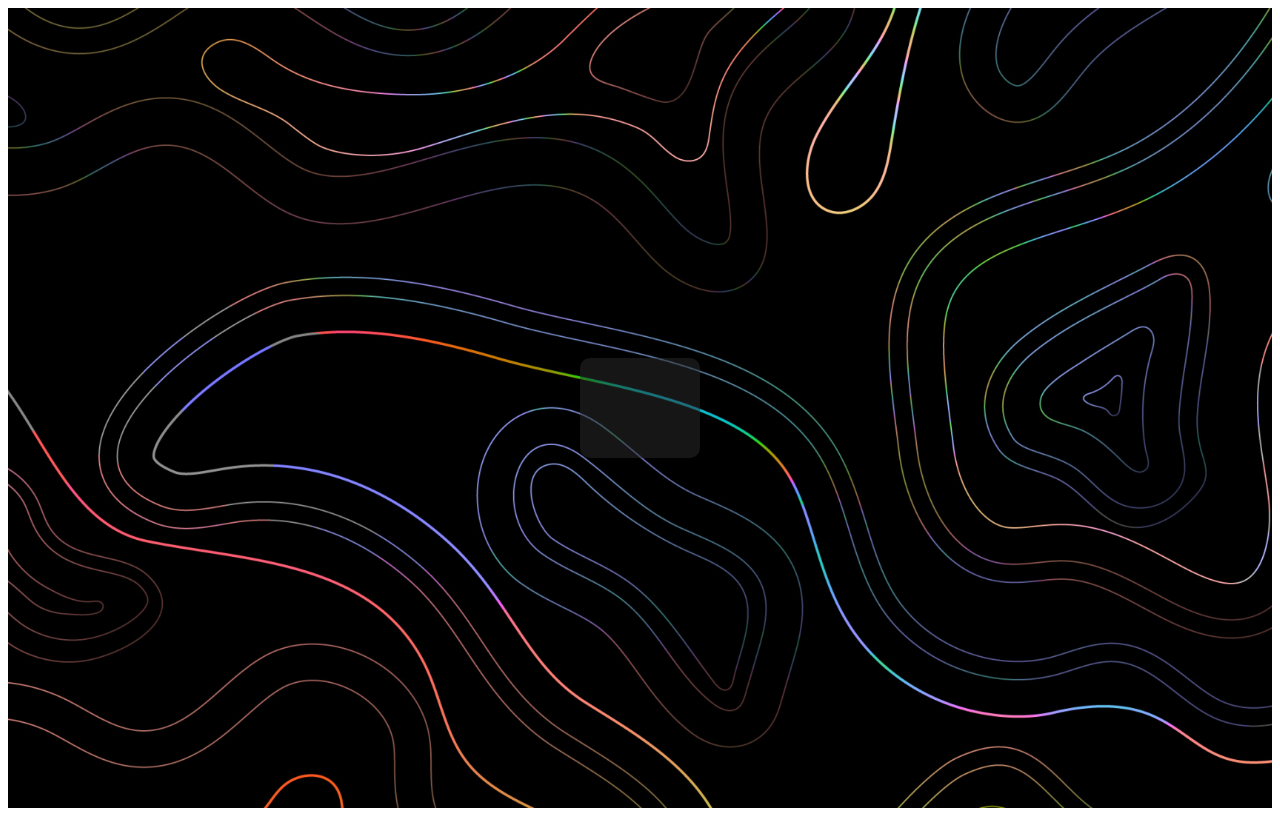
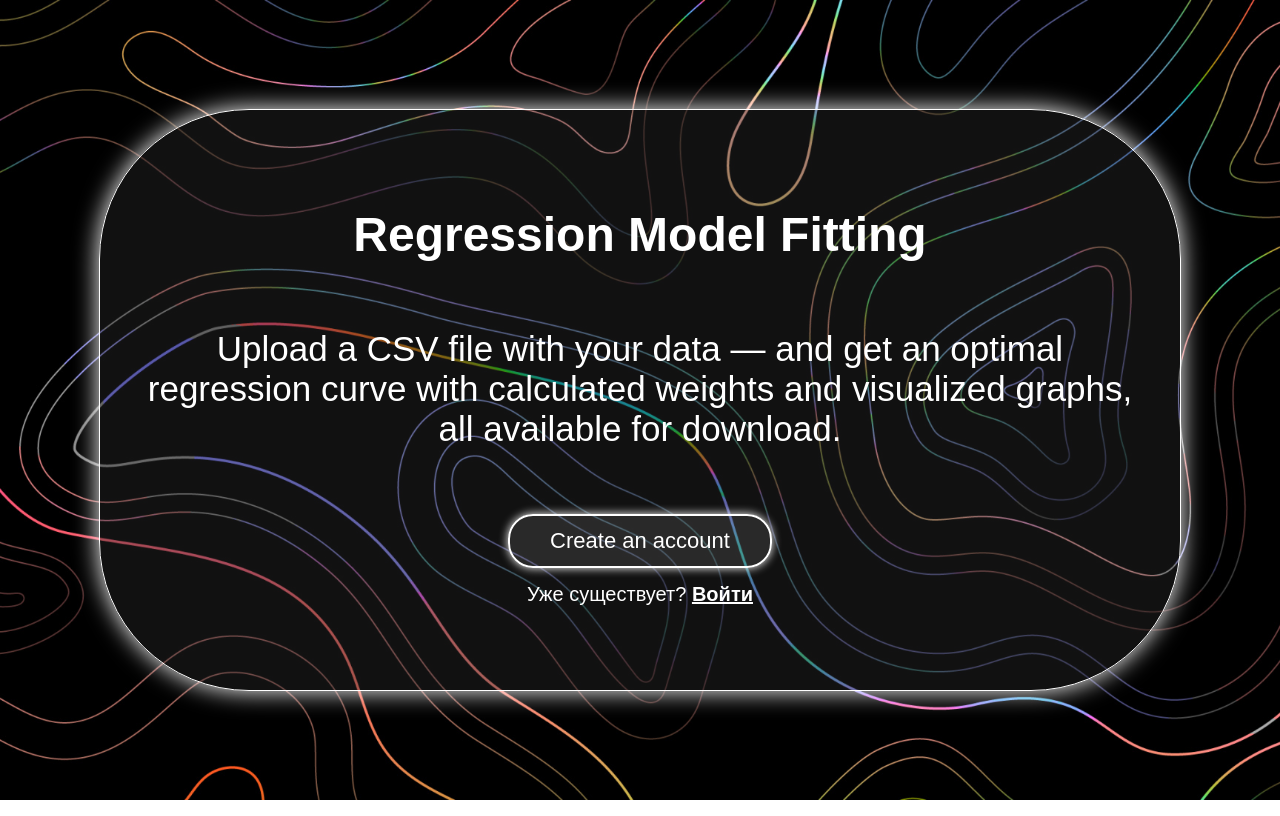
Before and after one commit to aver1ch/R2WithWebInterface, a React (Create React App) app in the folder frontend/web_interface/: page / in a window 1280 px wide. Built offline with nearby package versions, Linux system fonts and the light colour scheme.

Commit message:
доработки

```diff
--- a/frontend/web_interface/src/pages/Login.tsx
+++ /dev/null
@@ -1,17 +0,0 @@
-import React from 'react'
-import '../styles/App.css'
-type Props = {}
-
-const Login = (props: Props) => {
-  //let login = "сигмен"
-  //let password = "федя";
-  return (
-    <div className='background-main'>
-        <div className="container">
-            <div className="rectangle-black"></div>
-        </div>
-    </div>
-  )
-}
-
-export default Login;
--- /dev/null
+++ b/frontend/web_interface/src/pages/Welcome.tsx
@@ -0,0 +1,27 @@
+import React from 'react'
+import '../styles/App.css'
+
+const Login = () => {
+  return (
+    <div className='background-main'>
+      <div className="container">
+        <div className="rectangle-black">
+          <h1 className='header-main fade-in'>Regression Model Fitting</h1>
+          <p className='text-main-blacktheme fade-in fade-in-delay'>
+            Upload a CSV file with your data — and get an optimal regression curve with calculated weights and visualized graphs, all available for download.
+          </p>
+          <div className="button-wrapper fade-in fade-in-delay">
+  <button className="reg-button-black">Create an account</button>
+</div>
+
+          <p className="login-text fade-in fade-in-delay">
+            Уже существует?{' '}
+            <a href="#" className="login-link">Войти</a>
+          </p>
+        </div>
+      </div>
+    </div>
+  )
+}
+
+export default Login;
--- a/frontend/web_interface/src/router/routes.tsx
+++ b/frontend/web_interface/src/router/routes.tsx
@@ -1,6 +1,6 @@
 // src/router/routes.tsx
 import { RouteObject } from "react-router";
-import Login from '../pages/Login';
+import Login from '../pages/Welcome';
 import Register from '../pages/Register';
 
 export const routes: RouteObject[] = [
--- a/frontend/web_interface/src/styles/App.css
+++ b/frontend/web_interface/src/styles/App.css
@@ -1,20 +1,110 @@
 .container {
   display: flex;
-  justify-content: center; /* центр по горизонтали */
-  align-items: center;     /* центр по вертикали */
-  height: 100vh;           /* 100% высоты окна */
+  justify-content: center;
+  align-items: center;
+  height: 100vh;
 }
 
-.rectangle-black{
-  background-color: #2c2c2c;
-  height: 100px;
-  width: 120px;
-  opacity: 0.5;
-  border-radius: 10px;
+html, body, #root {
+  margin: 0;
 }
 
+/* Анимация появления с лёгким смещением вверх */
+.fade-in {
+  opacity: 0;                /* изначально прозрачный */
+  transform: translateY(20px); /* немного смещён вниз */
+  animation: fadeInUp 1s ease forwards; /* запускаем анимацию */
+}
+
+
+@keyframes fadeInUp {
+  to {
+    opacity: 1;
+    transform: translateY(0);
+  }
+}
+
+/* Можно добавить задержку для отдельных элементов */
+.fade-in-delay {
+  animation-delay: 0.5s; /* задержка полсекунды */
+}
+
+.rectangle-black {
+  background-color: rgba(44, 44, 44, 0.4);
+  height: 500px;
+  width: 1000px;
+  border-radius: 150px;
+  border: 1px solid rgb(255, 255, 255);
+  box-shadow: 0px 0px 25px rgb(255, 255, 255);
+
+  display: flex;
+  flex-direction: column;     /* элементы идут сверху вниз */
+  justify-content: center;    /* центрируем по вертикали */
+  align-items: center;        /* центрируем по горизонтали */
+  text-align: center;         /* выравнивание текста внутри по центру */
+  padding: 40px;              /* небольшой отступ от краёв */
+}
+
+
 .background-main {
-          background-image: url('/public/176037-uzor-fraktalnoe_iskusstvo-dizajn-korichnevyj_cvet-seryj_cvet-1920x1080.jpg');
-          background-repeat: no-repeat;
-          background-size: cover;
+  background-image: url('/public/176037-uzor-fraktalnoe_iskusstvo-dizajn-korichnevyj_cvet-seryj_cvet-1920x1080.jpg');
+  background-size: cover;
+  background-position: center;
 }
+
+.header-main {
+  color: white;
+  font-size: 48px;
+  font-family: Arial, sans-serif;
+}
+
+.text-main-blacktheme{
+    color: white;
+    font-size: 35px;
+    font-family: Arial, sans-serif;
+}
+
+.reg-button-black {
+  background-color: rgba(255, 255, 255, 0.1);  /* слегка прозрачный белый фон */
+  color: white;
+  font-size: 22px;
+  font-family: Arial, sans-serif;
+  border: 2px solid white;
+  border-radius: 25px;
+  padding: 12px 40px;
+  margin-top: 30px;
+  cursor: pointer;
+
+  transition: all 0.3s ease;  /* плавные эффекты при наведении */
+  box-shadow: 0px 0px 10px rgba(255, 255, 255, 0.989);
+}
+
+.reg-button-black:hover {
+  background-color: white;
+  color: #2c2c2c;
+  box-shadow: 0px 0px 20px white;
+  transform: scale(1.05); /* лёгкое увеличение */
+}
+
+.reg-button-black:active {
+  transform: scale(0.98); /* эффект нажатия */
+}
+
+.login-text {
+  color: white;
+  font-size: 20px;
+  font-family: Arial, sans-serif;
+  margin-top: 15px;
+}
+
+.login-link {
+  color: white;
+  text-decoration: underline;  /* подчёркивание */
+  font-weight: bold;
+  cursor: pointer;
+  transition: 0.3s ease;
+}
+
+.login-link:hover {
+  color: #b3b3b3;  /* лёгкое затемнение при наведении */
+}
```
